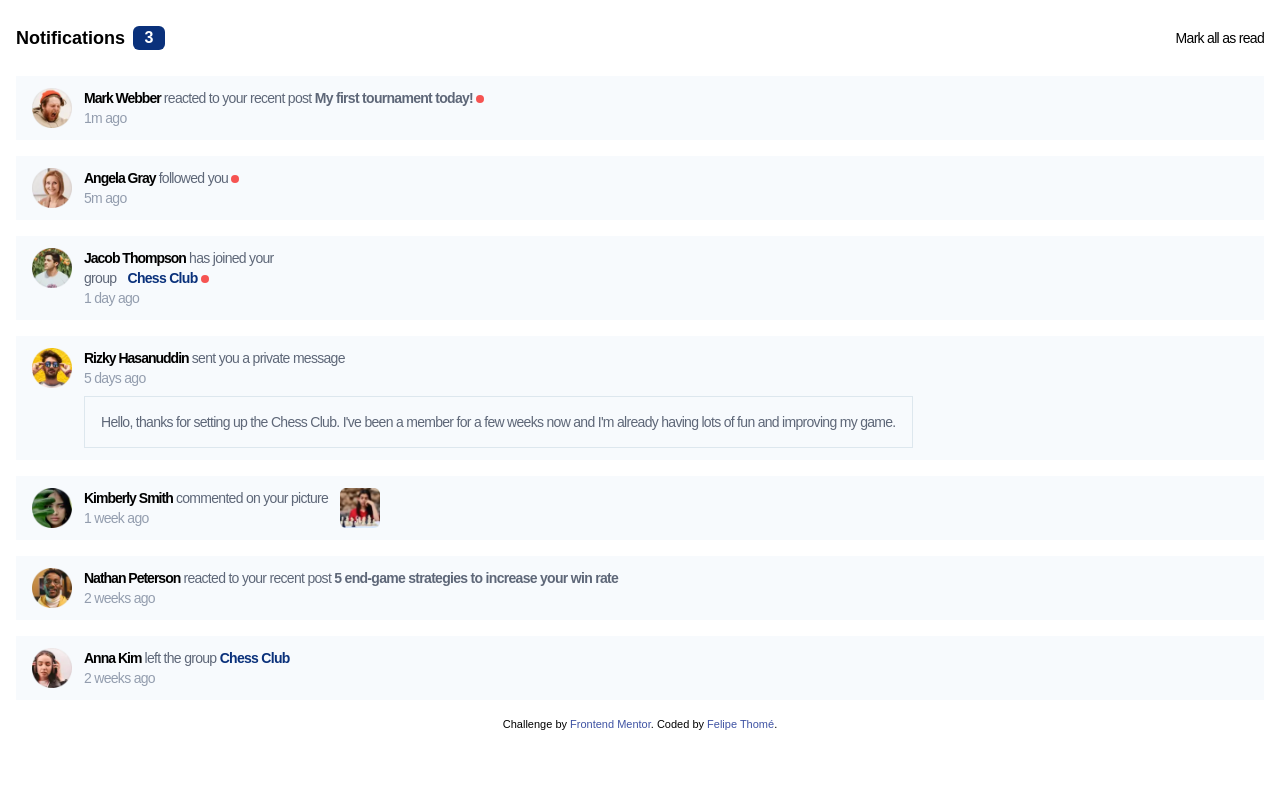
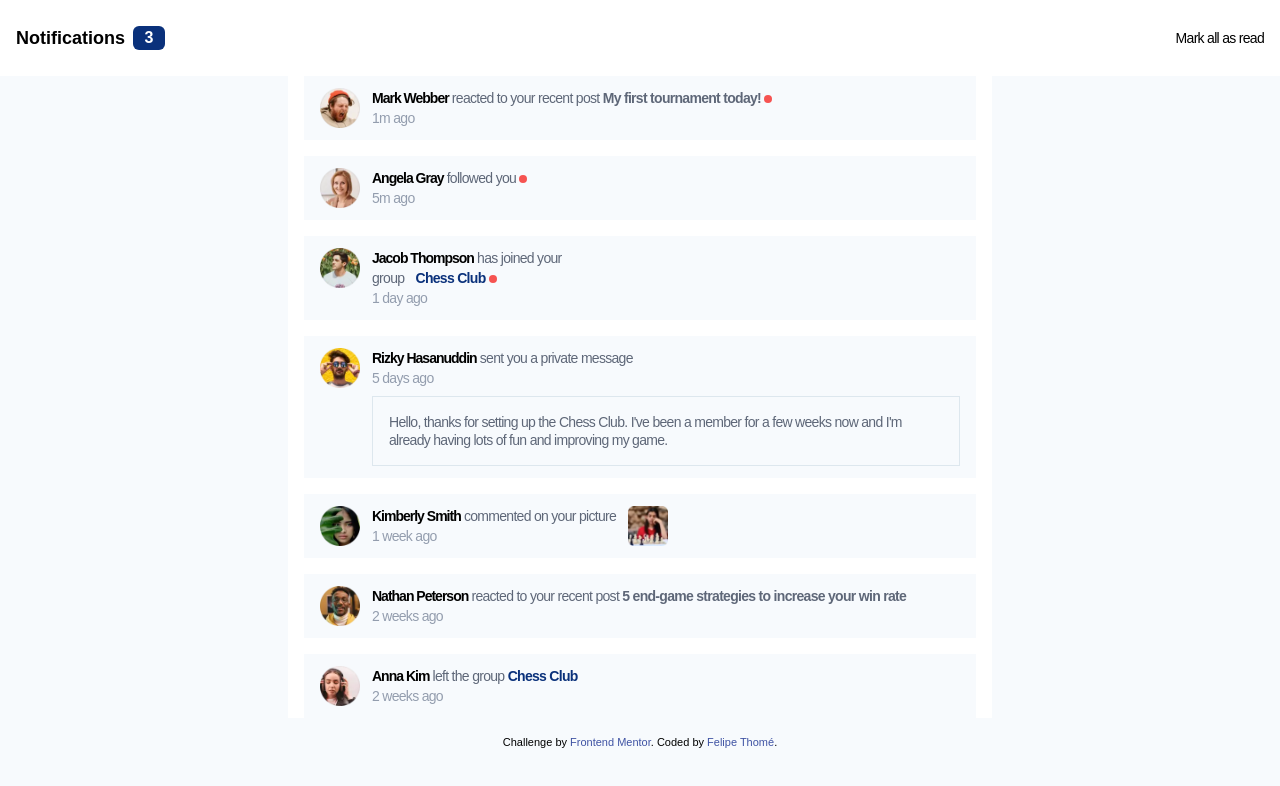
Before and after one commit to felipetn1989/notifications-page-main, a plain HTML site: page src/index.html in a window 1280 px wide. Drawn offline with Linux system fonts and the light colour scheme.

Commit message:
started desktop version

```diff
--- a/src/index.html
+++ b/src/index.html
@@ -16,8 +16,8 @@
 
     <link rel="stylesheet" href="../dist/output.css" />
   </head>
-  <body>
-    <header class="flex justify-between items-center px-4 py-6">
+  <body class="bg-[#f7fafd] lg:flex lg:flex-col lg:items-center">
+    <header class="bg-white flex justify-between items-center px-4 py-6 lg:w-full">
       <div class="flex items-center gap-2">
         <h1 class="text-lg font-extrabold">Notifications</h1>
         <span
@@ -28,7 +28,7 @@
       <span class="text-sm tracking-tighter">Mark all as read</span>
     </header>
 
-    <main class="grid gap-4 px-4 text-sm tracking-tighter text-[#5e6778] leading-5">
+    <main class="bg-white grid gap-4 px-4 text-sm tracking-tighter text-[#5e6778] leading-5 lg:w-[44rem]">
       <div class="flex items-center gap-3 bg-[#f7fafd] px-4 py-3">
         <img
           class="w-10 self-start"
--- a/src/input.css
+++ b/src/input.css
@@ -14,7 +14,7 @@
 
   --White: #ffffff;
   --Very-light-grayish-blue: #f7fafd;
-  --Light-grayish-blue-1: hsl(211, 68%, 94%);
+  --Light-grayish-blue-1: #e5effa;
   --Light-grayish-blue-2: #dde7ee;
   --Grayish-blue: #939dae;
   --Dark-grayish-blue: #5e6778;
```
Also changed, not shown: dist/output.css.
